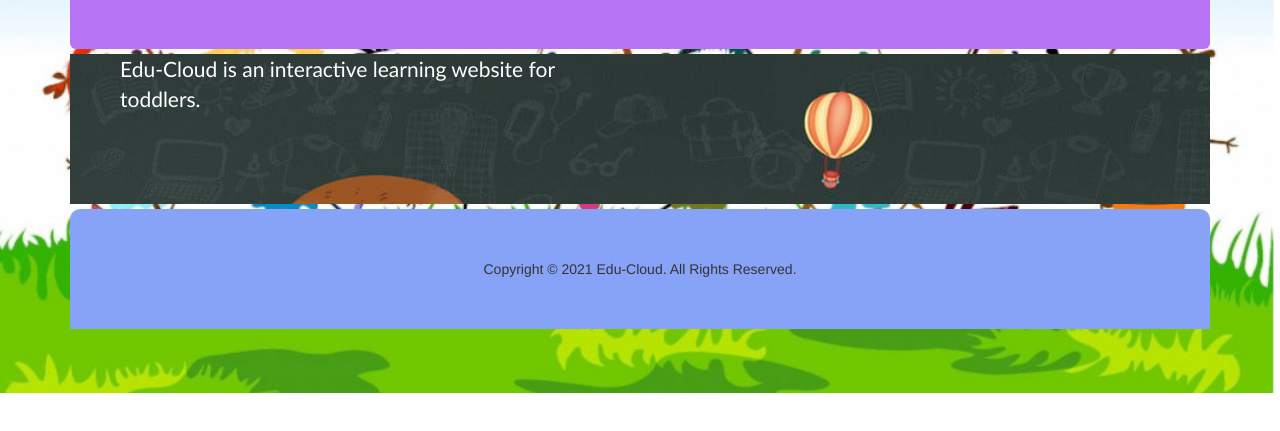
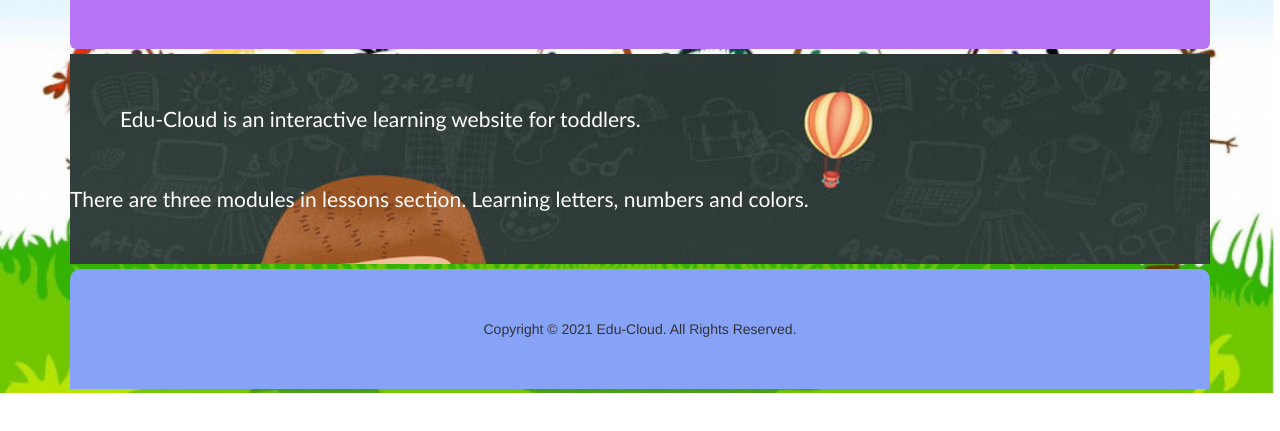
Before and after one commit to educcloud/educcloud.github.io, a plain HTML site: page about.html in a window 1280 px wide. Shown: the part 247-678 px from the top of the page. Drawn offline with Linux system fonts and the light colour scheme.

Commit message:
Update about.html

```diff
--- a/about.html
+++ b/about.html
@@ -75,6 +75,8 @@
         <section>
             <p class="About">
                 Edu-Cloud is an interactive learning website for toddlers.
+                <br>
+            <p>There are three modules in lessons section. Learning letters, numbers and colors.</p>
             </p>
         </section>
         <footer>
```
